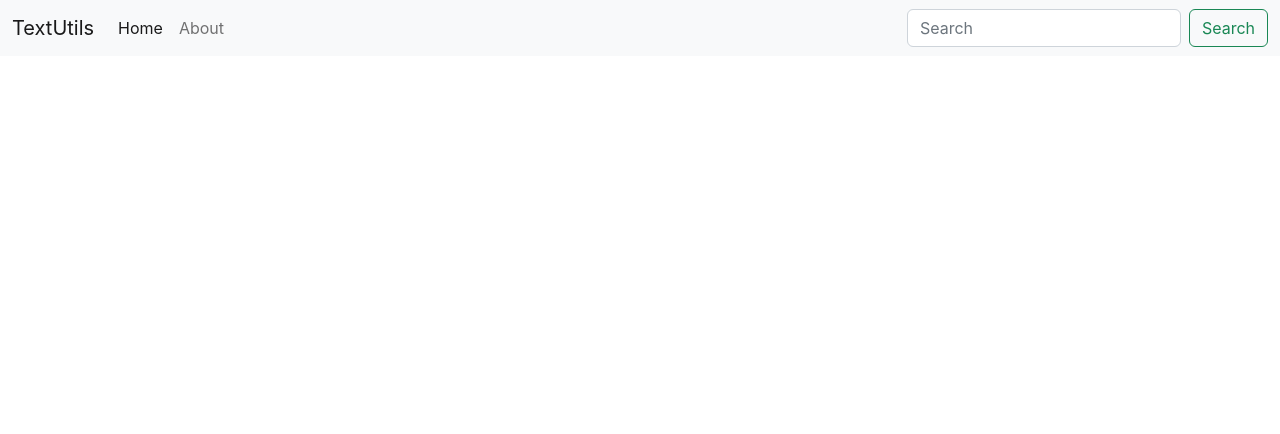
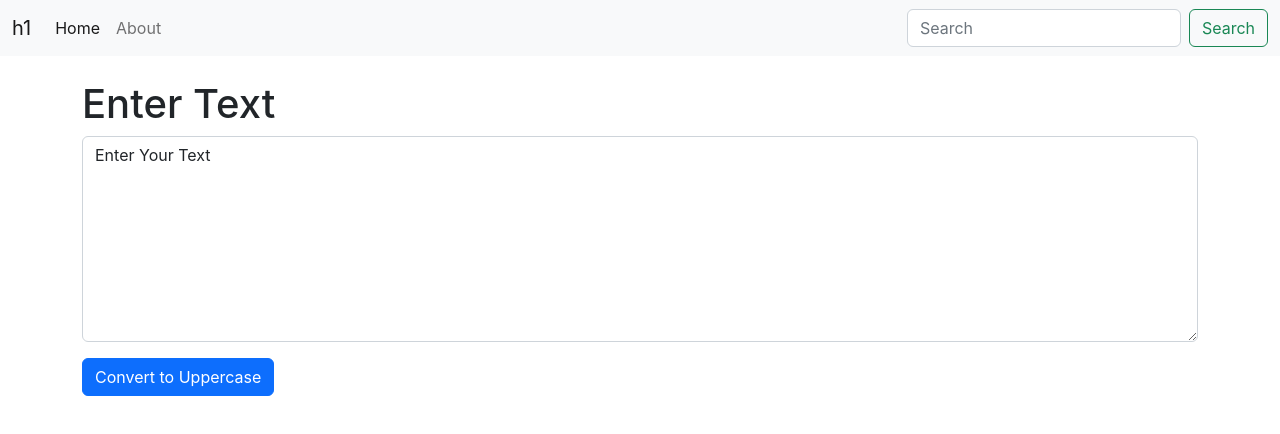
Before and after one commit to bhumixa/react-course, a React (Create React App) app: page / in a window 1280 px wide. Shown: the top 434 px of the page. Built offline with nearby package versions, Linux system fonts and the light colour scheme; the HTML template or start-up script is replaced by a standard one.

Commit message:
text form and dynamic nav components

```diff
--- a/src/App.js
+++ b/src/App.js
@@ -1,31 +1,13 @@
 import logo from './logo.svg';
 import './App.css';
+import Navbar from './components/Navbar';
+import TextForm from './components/TextForm';
 
 function App() {
   return (
     <>
-      <nav class="navbar navbar-expand-lg bg-light">
-        <div class="container-fluid">
-          <a class="navbar-brand" href="#">TextUtils</a>
-          <button class="navbar-toggler" type="button" data-bs-toggle="collapse" data-bs-target="#navbarSupportedContent" aria-controls="navbarSupportedContent" aria-expanded="false" aria-label="Toggle navigation">
-            <span class="navbar-toggler-icon"></span>
-          </button>
-          <div class="collapse navbar-collapse" id="navbarSupportedContent">
-            <ul class="navbar-nav me-auto mb-2 mb-lg-0">
-              <li class="nav-item">
-                <a class="nav-link active" aria-current="page" href="#">Home</a>
-              </li>
-              <li class="nav-item">
-                <a class="nav-link" href="#">About</a>
-              </li>
-            </ul>
-            <form class="d-flex" role="search">
-              <input class="form-control me-2" type="search" placeholder="Search" aria-label="Search" />
-              <button class="btn btn-outline-success" type="submit">Search</button>
-            </form>
-          </div>
-        </div>
-      </nav>
+    <Navbar title="h1"/>
+    <TextForm heading="Enter Text" ></TextForm>
     </>
   );
 }
--- /dev/null
+++ b/src/components/Navbar.js
@@ -0,0 +1,33 @@
+import React from 'react'
+import PropTypes from 'prop-types';
+
+export default function Navbar(props) {
+  return (
+    <nav className="navbar navbar-expand-lg bg-light">
+    <div className="container-fluid">
+      <a className="navbar-brand" href="/"> {props.title} </a>
+      <button className="navbar-toggler" type="button" data-bs-toggle="collapse" data-bs-target="#navbarSupportedContent" aria-controls="navbarSupportedContent" aria-expanded="false" aria-label="Toggle navigation">
+        <span className="navbar-toggler-icon"></span>
+      </button>
+      <div className="collapse navbar-collapse" id="navbarSupportedContent">
+        <ul className="navbar-nav me-auto mb-2 mb-lg-0">
+          <li className="nav-item">
+            <a className="nav-link active" aria-current="page" href="#">Home</a>
+          </li>
+          <li className="nav-item">
+            <a className="nav-link" href="/">About</a>
+          </li>
+        </ul>
+        <form className="d-flex" role="search">
+          <input className="form-control me-2" type="search" placeholder="Search" aria-label="Search" />
+          <button className="btn btn-outline-success" type="submit">Search</button>
+        </form>
+      </div>
+    </div>
+  </nav>
+  )
+}
+
+Navbar.propTypes = {
+    title: PropTypes.string.isRequired
+  };
--- /dev/null
+++ b/src/components/TextForm.js
@@ -0,0 +1,34 @@
+import React, { useState } from 'react'
+
+
+
+export default function TextForm(props) {
+    const [text, setText] = useState("Enter Your Text");
+    const [uText, setUtext ]= useState("");
+
+    const makeUpper =() => {
+        let n = text.toUpperCase();
+        setUtext(n)
+    }
+
+    const onchangehandler = (event)=>{
+        setText(event.target.value)
+    }
+    return (
+        <>
+            <div className="container my-4">
+                <h1>
+                    {props.heading}
+                </h1>
+                <div className="mb-3">
+                    <textarea className="form-control" onChange={onchangehandler} value={text} id="myBox" rows="8"></textarea>
+                </div>
+
+                <button className="btn btn-primary" onClick={makeUpper}> Convert to Uppercase </button>
+
+                {uText}
+            </div>
+
+        </>
+    )
+}
```
